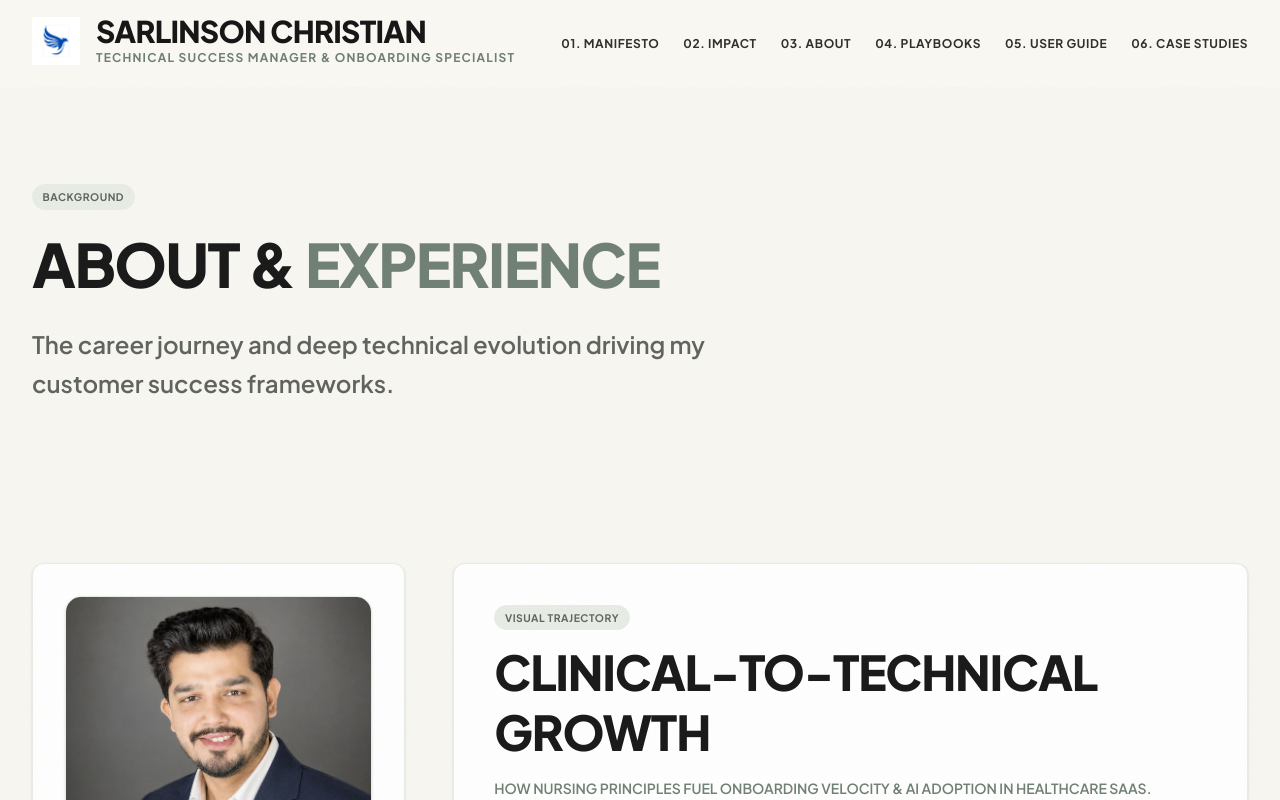
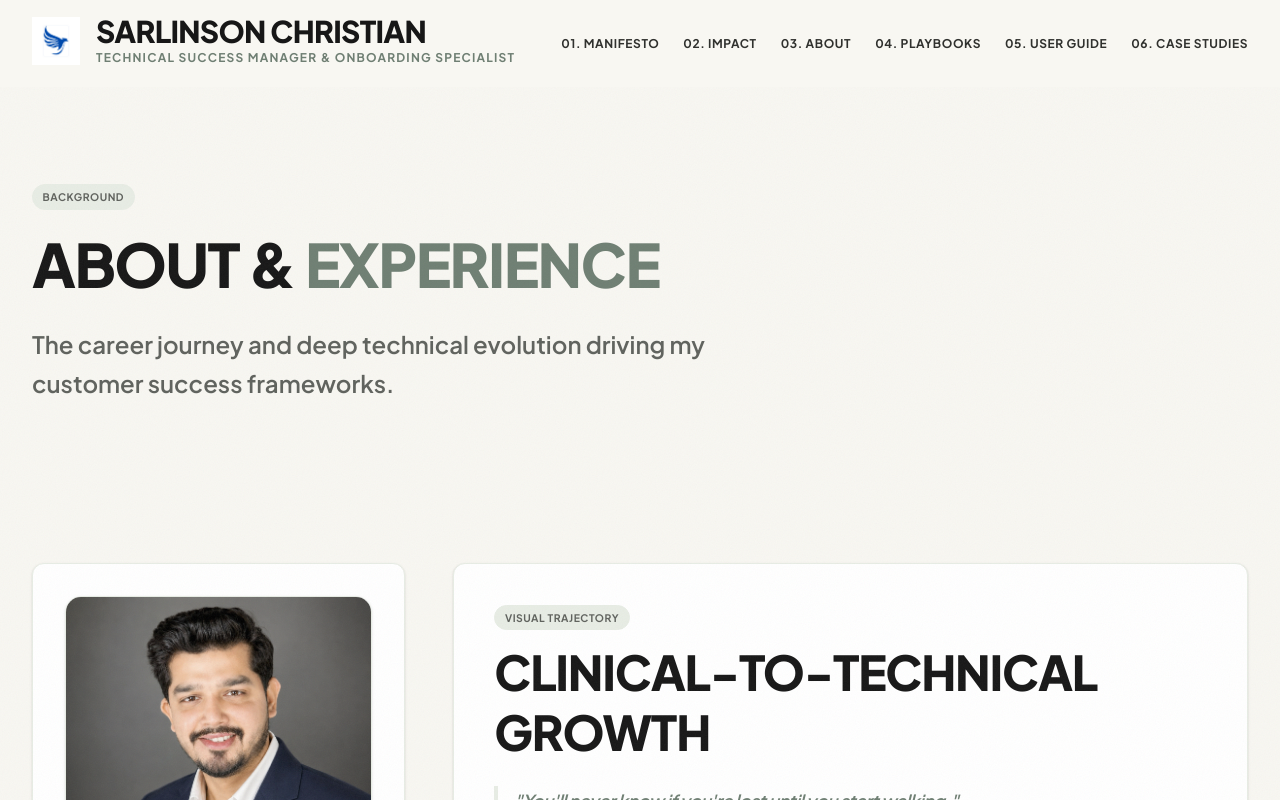
Before and after one commit to schristian9/CSM_Port, a Next.js app: page /about in a window 1280 px wide. Shown: the top 800 px of the page. Built offline with nearby package versions, Linux system fonts and the light colour scheme.

Commit message:
fix: remove nursing principles subtitle from about page

```diff
--- a/app/about/page.js
+++ b/app/about/page.js
@@ -235,9 +235,7 @@ export default function About() {
                 <h3 className="text-3xl md:text-5xl font-sans tracking-tight font-black text-[var(--color-text-h1)] uppercase leading-tight">
                   Clinical-to-Technical Growth
                 </h3>
-                <p className="text-sm font-sans text-[var(--color-accent)] mt-4 uppercase font-semibold">
-                  How nursing principles fuel onboarding velocity & AI adoption in healthcare SaaS.
-                </p>
+
                 <div className="border-l-4 border-[var(--color-border)] pl-4 mt-6">
                   <p className="text-lg font-sans tracking-tight font-semibold italic text-[var(--color-accent)] leading-relaxed">
                     "You'll never know if you're lost until you start walking."
```
